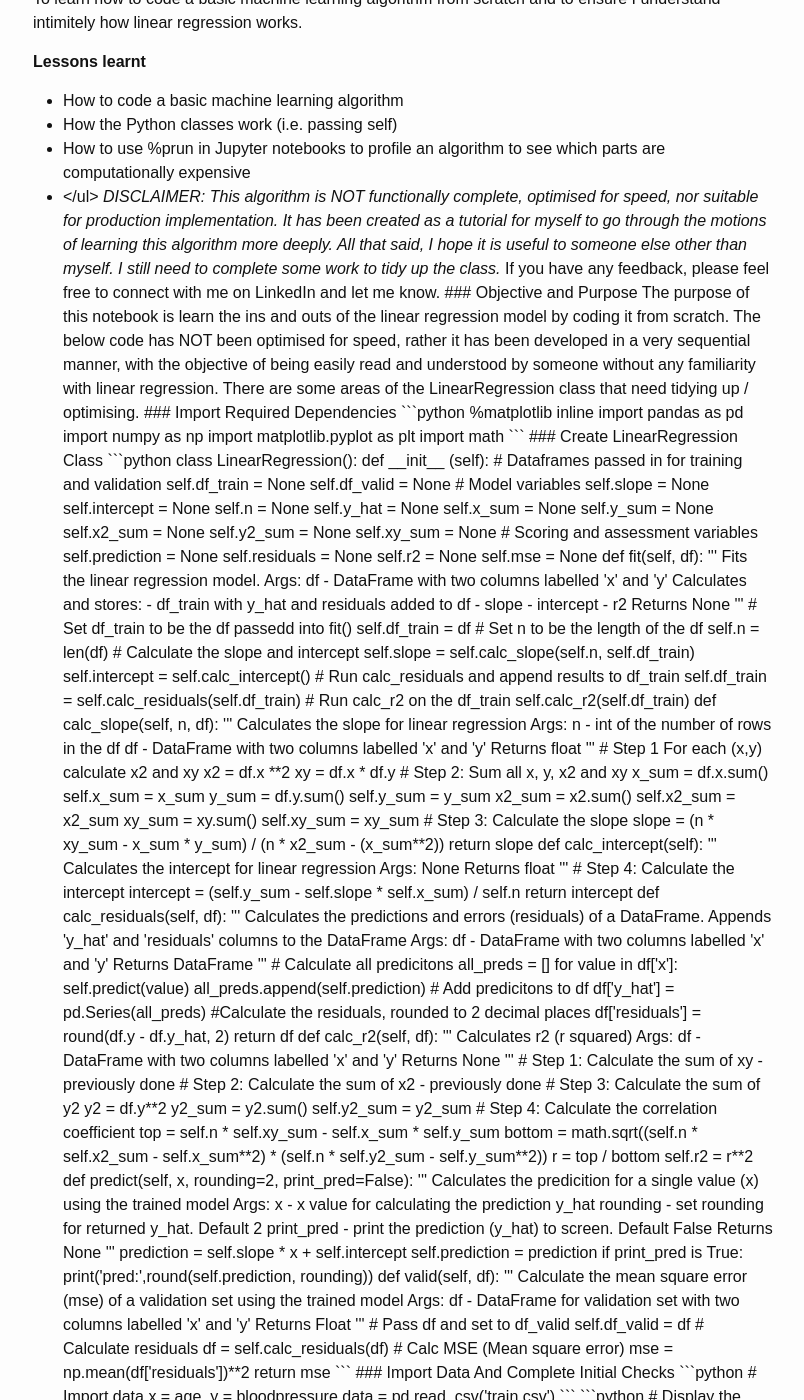
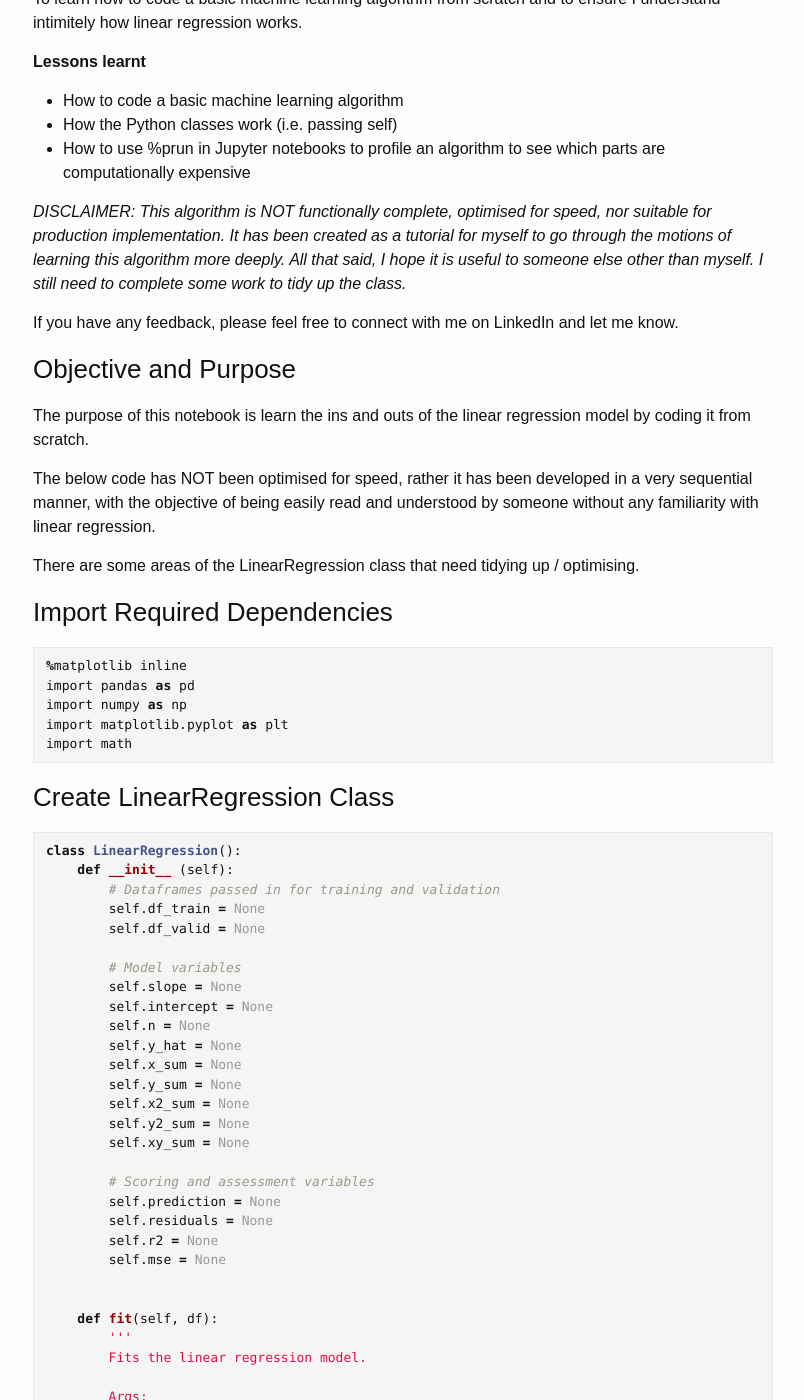
Before and after one commit to toddy86/dequincey.blog, a Jekyll site: the page built from _posts/2018-09-01-linear-regression.md, in a window 1280 px wide and 1400 px high, scrolled down 327 px. Shown: the whole window, without its empty margins (237-1041 px from the left). Built offline with Jekyll 4.4.1, drawn with Linux system fonts in a browser that asks for light colours; some of the changed text lies outside the part shown.

Commit message:
Linear regression post added

```diff
--- a/_posts/2018-09-01-linear-regression.md
+++ b/_posts/2018-09-01-linear-regression.md
@@ -15,7 +15,7 @@ To learn how to code a basic machine learning algorithm from scratch and to ensu
 <ul>
 	<li>How to code a basic machine learning algorithm</li>
 	<li>How the Python classes work (i.e. passing self)</li>
-	<li>How to use %prun in Jupyter notebooks to profile an algorithm to see which parts are computationally expensive<li>
+	<li>How to use %prun in Jupyter notebooks to profile an algorithm to see which parts are computationally expensive</li>
 </ul>
 
 <i>DISCLAIMER: This algorithm is NOT functionally complete, optimised for speed, nor suitable for production implementation. It has been created as a tutorial for myself to go through the motions of learning this algorithm more deeply. All that said, I hope it is useful to someone else other than myself. I still need to complete some work to tidy up the class.</i>
```
